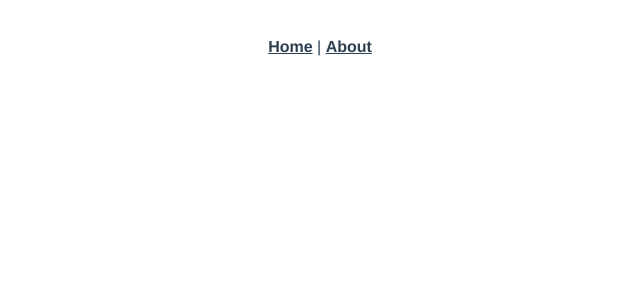
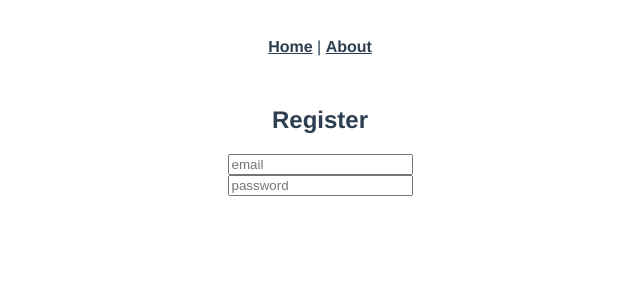
Before and after one commit to Sascha-Bausch/ccsodev-dashboard, a Vue app in the folder dashboard-client/: page /register in a window 1280 px wide. Before the commit this address had no page. Shown: the top 300 px of the page, without its empty margins (320-960 px from the left). Built offline with nearby package versions, Linux system fonts and the light colour scheme.

Commit message:
register

```diff
--- /dev/null
+++ b/dashboard-client/src/components/RegisterService.vue
@@ -0,0 +1,26 @@
+<template>
+    <div>
+        <h2>Register</h2>
+        <input
+            type="email"
+            name="email"
+            placeholder="email" />
+        <br>
+        <input
+            type="password"
+            name="password"
+            placeholder="password" />
+    </div>
+</template>
+
+<script>
+export default {
+    data () {
+
+    }
+}
+</script>
+
+<style scoped>
+
+</style>
--- a/dashboard-client/src/router/index.js
+++ b/dashboard-client/src/router/index.js
@@ -1,5 +1,6 @@
 import { createRouter, createWebHistory } from "vue-router";
 import HomeView from "../views/HomeView.vue";
+import RegisterService from "../components/RegisterService.vue";
 
 const routes = [
   {
@@ -16,6 +17,11 @@ const routes = [
     component: () =>
       import(/* webpackChunkName: "about" */ "../views/AboutView.vue"),
   },
+  {
+    path: '/register',
+    name: 'register',
+    component: RegisterService,
+  }
 ];
 
 const router = createRouter({
```
Also changed, not shown: 1 other file (tests, documents, lock files or other folders).
